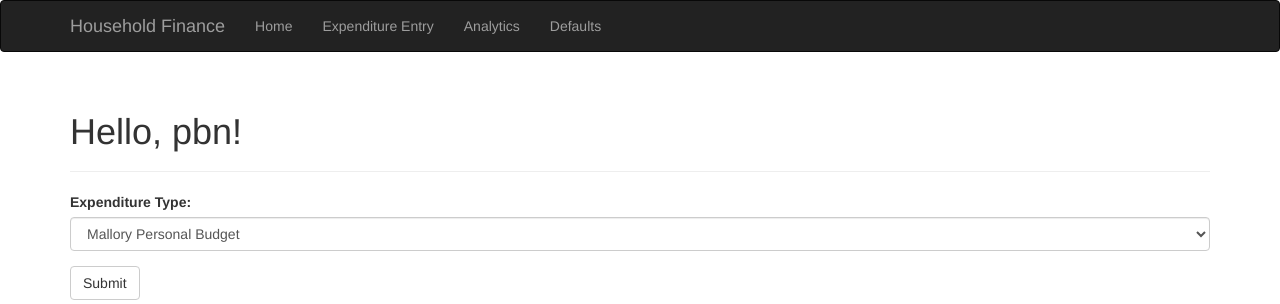
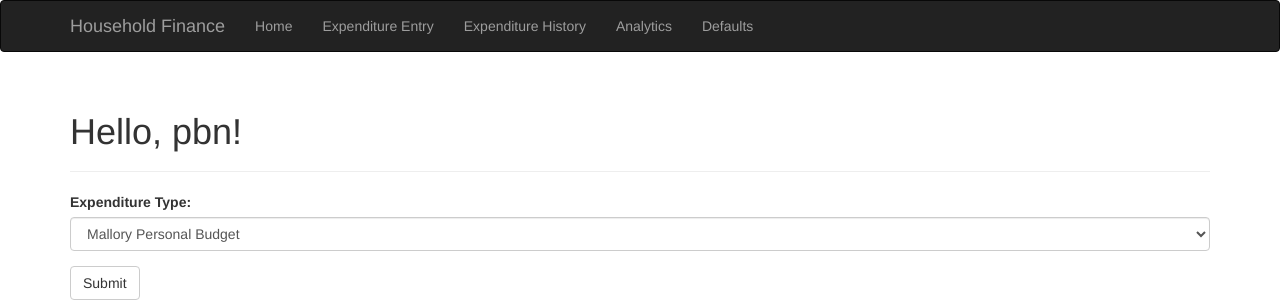
Before and after one commit to twwebb3/household-finance, a Flask app: page / in a window 1280 px wide. Shown: the top 304 px of the page. Run offline with Flask 2, Linux system fonts and the light colour scheme; some libraries are stand-ins or nearby versions.

Commit message:
base.html: adding expenditure history tab.

```diff
--- a/templates/base.html
+++ b/templates/base.html
@@ -24,6 +24,7 @@
             <ul class="nav navbar-nav">
                 <li><a href="/">Home</a></li>
                 <li><a href="/expenditure_entry">Expenditure Entry</a></li>
+                <li><a href="/expenditure_history">Expenditure History</a></li>
                 <li><a href="/analytics">Analytics</a></li>
                 <li><a href="/defaults">Defaults</a></li>
             </ul>
```
